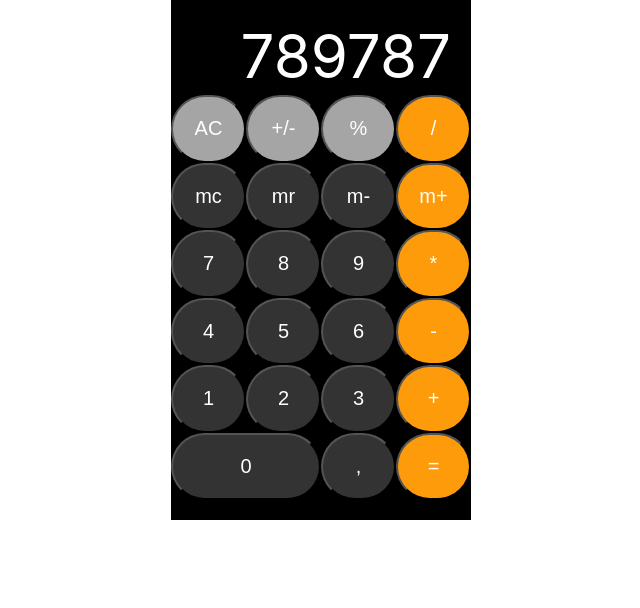
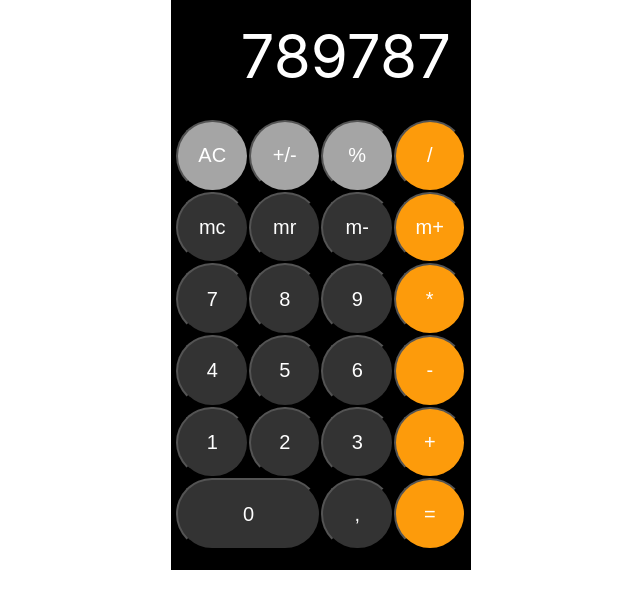
Before and after one commit to NikolasPlatonov/calculator, a React (Create React App) app: page / in a window 1280 px wide. Shown: the top 608 px of the page, without its empty margins (319-959 px from the left). Built offline with nearby package versions, Linux system fonts and the light colour scheme.

Commit message:
UI changed

```diff
--- a/src/App.css
+++ b/src/App.css
@@ -7,7 +7,7 @@
   display: grid;
   background-color: black;
   width: 100%;
-  height: 500px;
+  height: 550px;
   flex-direction: column;
   padding-bottom: 20px;
 }
@@ -27,9 +27,10 @@
 }
 
 .btn_container {
-  max-width: 400px;
   display: flex;
   flex-wrap: wrap;
+  margin-left: 5px;
+  margin-right: 5px;
 }
 
 button {
```
Also changed, not shown: src/App.js (+1 -6 lines), 1 other file (tests, documents, lock files or other folders).
